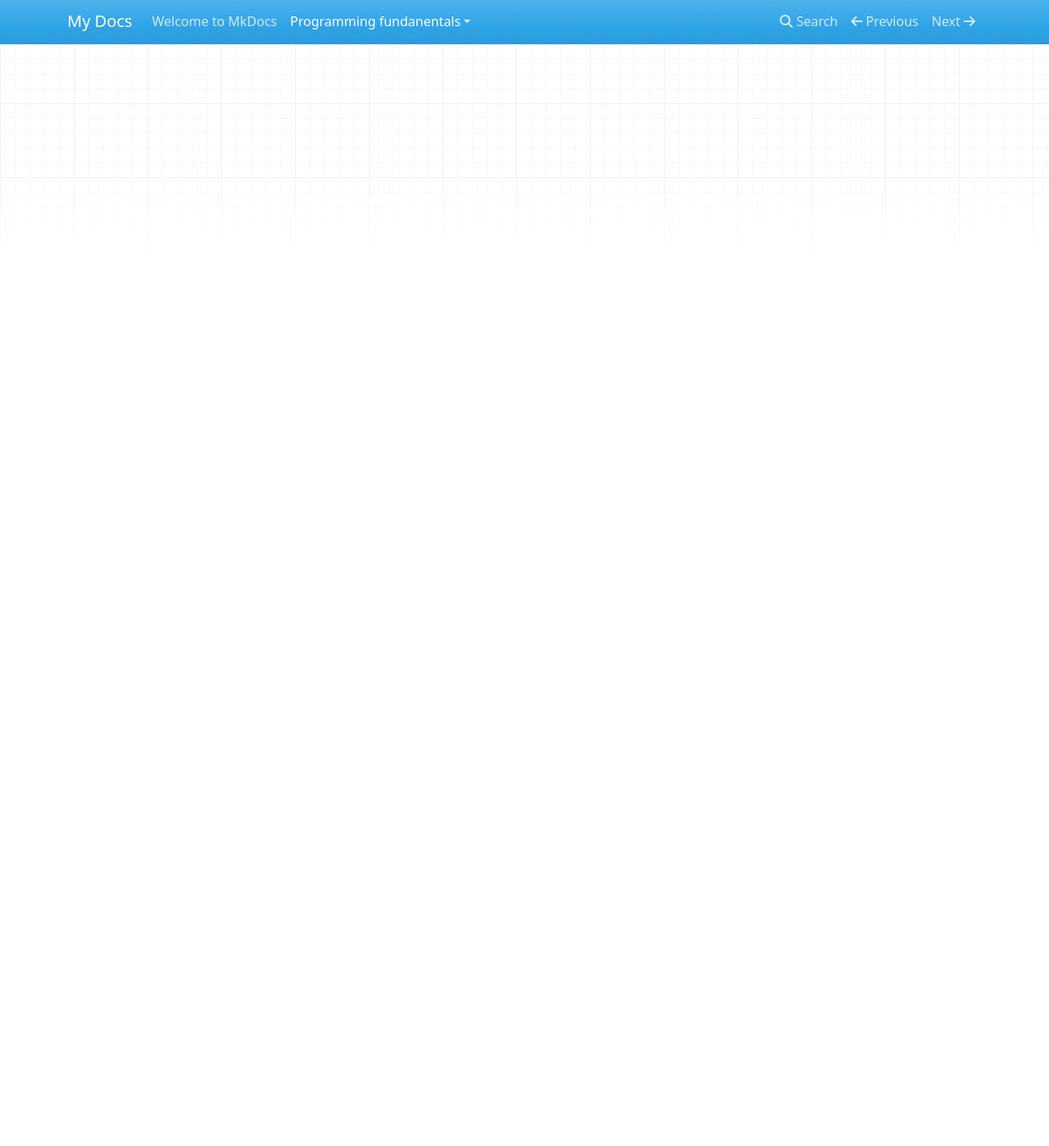
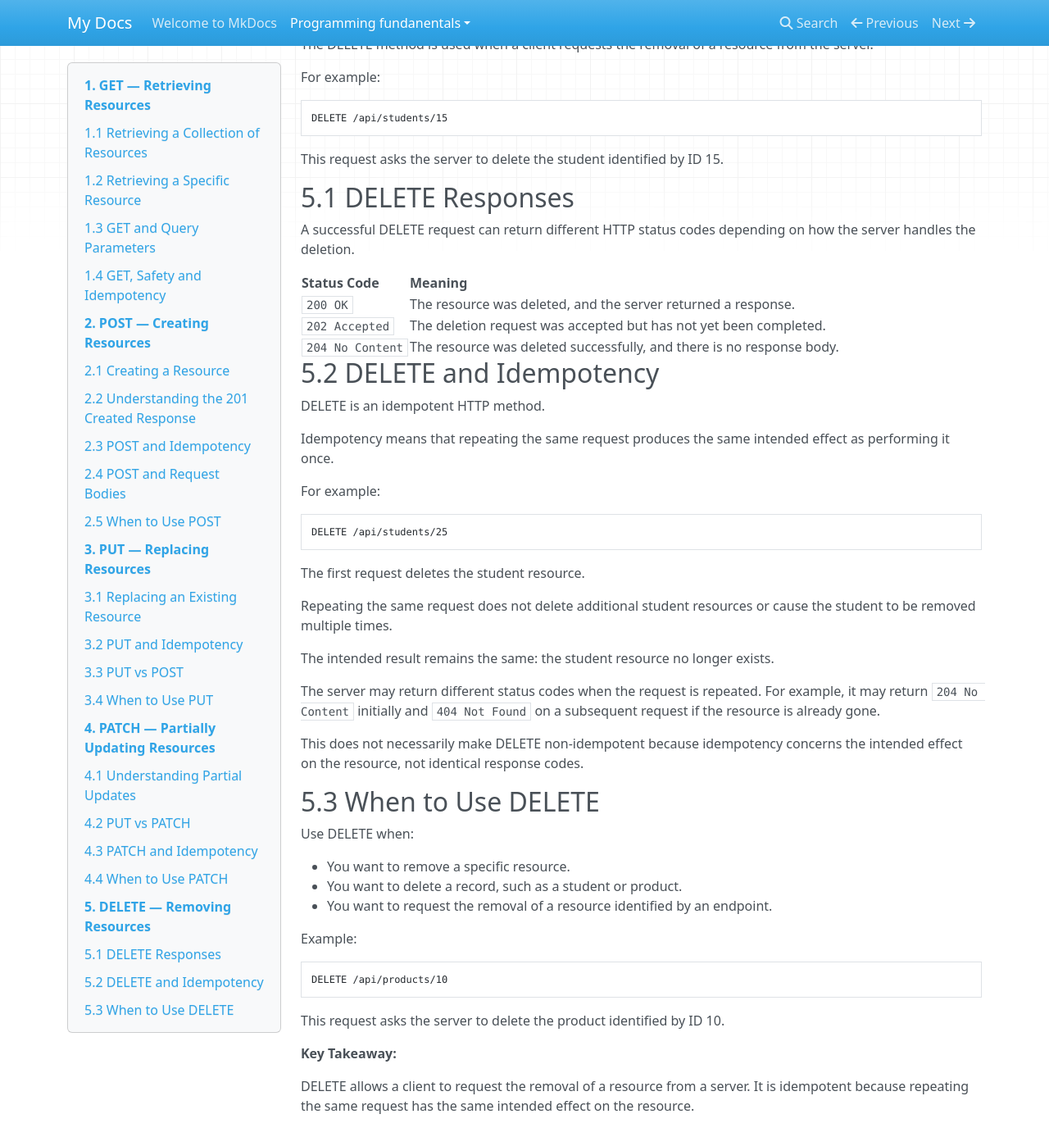
Before and after one commit to mahlatse-02/learning-wiki, an MkDocs documentation site: the page built from docs/programming-fundanentals/api-learning/03-http-methods.md, in a window 1280 px wide and 1400 px high, scrolled down 8042 px. Shown: the whole window at 82% size. Built offline with MkDocs 1.6.1, drawn with Linux system fonts in a browser that asks for light colours; nearby versions of some CDN libraries; before the commit the page ends 8112 px from its top, so only the background shows below that.

Commit message:
DELETE request

```diff
--- a/docs/programming-fundanentals/api-learning/03-http-methods.md
+++ b/docs/programming-fundanentals/api-learning/03-http-methods.md
@@ -343,3 +343,62 @@ Use PATCH when:
 **Key Takeaway:**
 
 PATCH allows a client to partially modify an existing resource by submitting only the information that needs to change.
+
+
+# 5. DELETE — Removing Resources
+
+The DELETE method is used when a client requests the removal of a resource from the server.
+
+For example:
+
+    DELETE /api/students/15
+
+This request asks the server to delete the student identified by ID 15.
+
+## 5.1 DELETE Responses
+
+A successful DELETE request can return different HTTP status codes depending on how the server handles the deletion.
+
+| Status Code | Meaning |
+|---|---|
+| `200 OK` | The resource was deleted, and the server returned a response. |
+| `202 Accepted` | The deletion request was accepted but has not yet been completed. |
+| `204 No Content` | The resource was deleted successfully, and there is no response body. |
+
+## 5.2 DELETE and Idempotency
+
+DELETE is an idempotent HTTP method.
+
+Idempotency means that repeating the same request produces the same intended effect as performing it once.
+
+For example:
+
+    DELETE /api/students/25
+
+The first request deletes the student resource.
+
+Repeating the same request does not delete additional student resources or cause the student to be removed multiple times.
+
+The intended result remains the same: the student resource no longer exists.
+
+The server may return different status codes when the request is repeated. For example, it may return `204 No Content` initially and `404 Not Found` on a subsequent request if the resource is already gone.
+
+This does not necessarily make DELETE non-idempotent because idempotency concerns the intended effect on the resource, not identical response codes.
+
+## 5.3 When to Use DELETE
+
+Use DELETE when:
+
+- You want to remove a specific resource.
+- You want to delete a record, such as a student or product.
+- You want to request the removal of a resource identified by an endpoint.
+
+Example:
+
+    DELETE /api/products/10
+
+This request asks the server to delete the product identified by ID 10.
+
+**Key Takeaway:**
+
+DELETE allows a client to request the removal of a resource from a server. It is idempotent because repeating the same request has the same intended effect on the resource.
```
